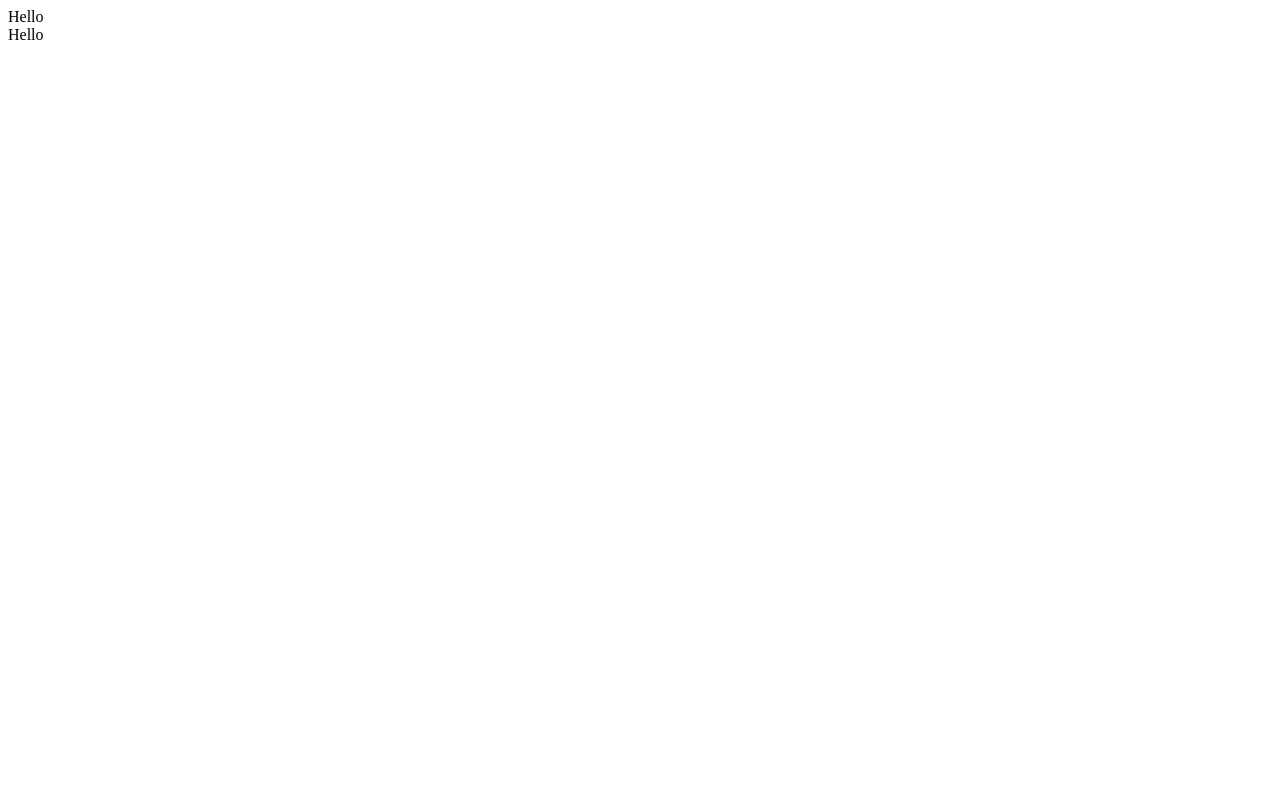
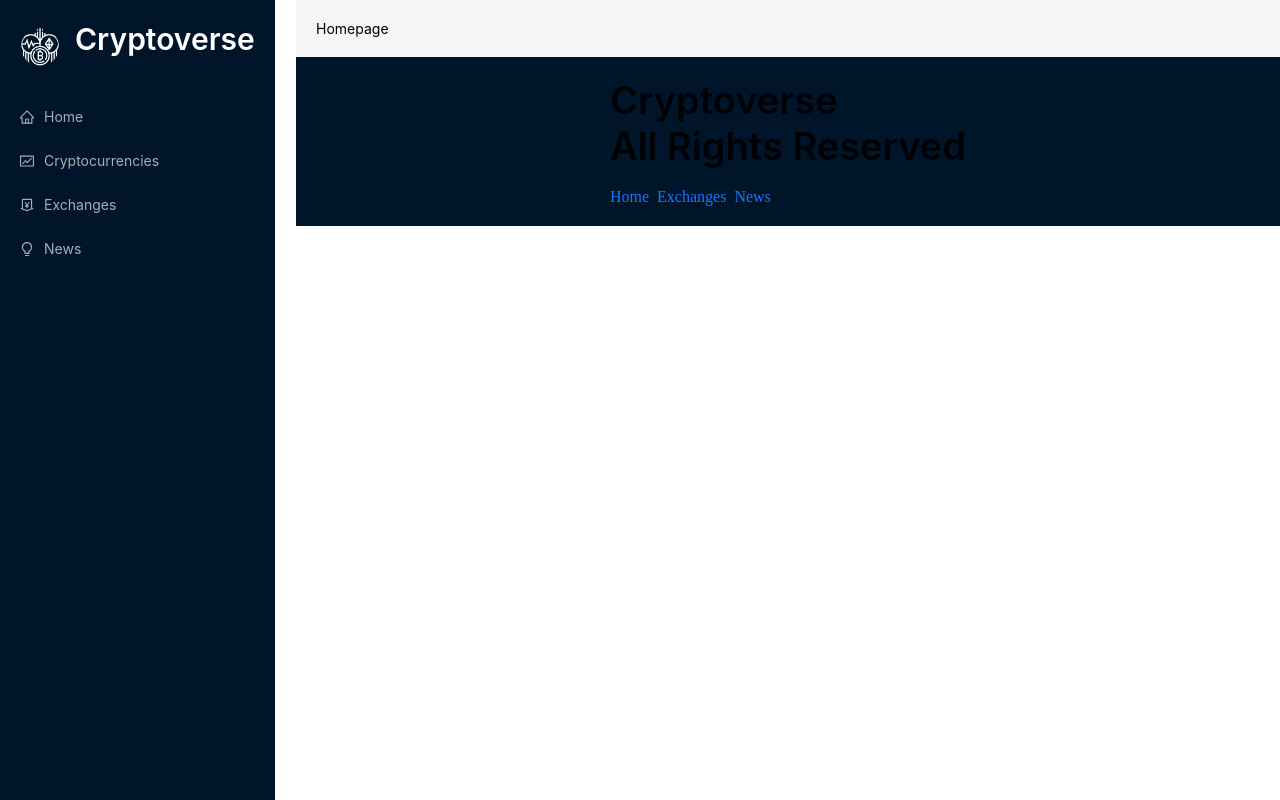
Before and after one commit to WiseyXD/Crypto-App, a React (Vite) app: page / in a window 1280 px wide. Built offline with nearby package versions, Linux system fonts and the light colour scheme.

Commit message:
Done with Layout

```diff
--- /dev/null
+++ b/src/App.css
@@ -0,0 +1,379 @@
+
+:root{
+    --text-primary:#000;
+    --bgPrimary:#fff;
+   --bgSecondary: #F9F9F9;
+   --pink: #0071bd;
+   --light-blue: #e6f7ff;
+   --border: #d9d9d9;
+}
+
+* {
+    margin: 0;
+    padding: 0;
+    box-sizing: border-box;
+}
+
+a:hover{
+    color: var(--pink) !important;
+}
+
+.app{
+    display: flex;
+    overflow: hidden;
+}
+
+.navbar{
+    flex: 0.2;
+    background-color: rgb(0, 21, 41);
+}
+
+.main{
+    flex: 0.8;
+    width: 100%;
+
+}
+.routes{
+    padding: 20px;
+}
+.nav-container{
+    position: fixed;
+    left: 0;
+    margin: 10px;
+    height: 100vh;
+    margin: 0px;
+    background-color: rgb(0, 21, 41);
+}
+
+.logo-container{
+    background-color: #001529;
+    display: flex;
+    padding: 20px;
+    align-items: center;
+    width: 100%;
+}
+.logo{
+    margin:0 0 0 15px;
+}
+.logo a{
+   color: white;
+}
+.menu-control-container{
+    display: none !important;
+    position: absolute !important;
+    right: 10px !important;
+    top: 25px !important;
+    font-size: 1.2rem !important;
+    background-color: var(--bgSecondary) !important;
+    border: none !important;
+}
+
+.loader{
+    height: 81vh;
+    display: flex;
+    justify-content: center;
+    align-items: center;
+}
+
+@media screen and (max-width:1300px){
+    .main{
+        margin-left: 50px;
+    }
+}
+
+@media screen and (max-width:1170px){
+    .main{
+        margin-left: 50px;
+    }
+}
+
+@media screen and (max-width:1000px){
+    .main{
+        margin-left: 100px;
+    }
+}
+
+@media screen and (max-width:800px){
+    .app{
+        flex-direction: column;
+        overflow: hidden;
+    }
+
+    .navbar{
+        flex: 1;
+    }
+
+    .main{
+        flex: 1;
+        margin-top: 90px;
+        margin-left: 0px;
+        margin-right: 10px;
+    }
+
+    .nav-container{
+        height: 8vh;
+        position:fixed;
+        width: 100%;
+        z-index: 100;
+        background-color: var(--bgSecondary);
+    }
+
+    .menu-control-container{
+        display: block !important;
+    }
+
+    .ant-menu{
+        position: absolute;
+        right: 0px;
+    }
+    .home-title{
+        font-size: 1.4rem !important;
+    }
+    .show-more{
+        font-size: 1.3rem !important;
+    }
+}
+
+.coin-detail-container{
+    margin: 30px;
+}
+
+.coin-heading-container{
+    display: flex;
+    justify-content: center;
+    align-items: center;
+    flex-direction: column;
+    border-bottom: 1px solid var(--border);
+    padding-top: 20px;
+    padding-bottom: 20px;
+    gap: 10px;
+}
+
+.coin-heading-container .coin-name{
+    font-weight: 900;
+    color: var(--pink);
+}
+
+.coin-heading-container p{
+    font-size: 1rem;
+    opacity: 0.9;
+    margin-bottom: 20px;
+}
+
+.stats-container{
+    display: flex;
+    justify-content: space-between;
+    align-items: center;
+    gap: 40px;
+}
+
+.stats-container h2{
+    font-weight: 700;
+    font-size: 1.4rem;
+    margin-top: 20px;
+    color: var(--pink);
+}
+
+.coin-details-heading{
+    font-weight: 700 !important;
+    margin-top: 20px !important;
+    color: var(--pink) !important;
+}
+
+.coin-stats{
+    display: flex;
+    justify-content: space-between;
+    border-bottom: 1px solid var(--border);
+    font-size: 1rem;
+    opacity: 0.9;
+    padding: 20px;
+
+}
+
+.coin-stats-name{
+    display: flex;
+    gap: 10px;
+    font-size: 1rem;
+}
+
+.stats{
+    font-weight: 800;
+}
+
+.coin-value-statistics-heading p{
+    font-size: 1rem;
+    opacity: 0.9;
+}
+
+.coin-desc-link{
+    display: flex;
+    gap: 40px;
+    margin-top: 40px;
+    padding-top: 20px;
+}
+
+.coin-desc-link h2{
+    font-weight: 700;
+    color: var(--pink);
+}
+
+.coin-desc-link p{
+    font-size: 1rem;
+    opacity: 0.9;
+}
+
+.coin-desc-link a{
+    color: var(--pink);
+}
+
+.coin-desc-link h3{
+    font-weight: 700;
+}
+
+.coin-desc{
+    flex: 0.5;
+}
+
+.coin-links{
+  padding: 0px 20px;
+    flex: 0.5;
+}
+
+.coin-link{
+    display: flex;
+    justify-content: space-between;
+    align-items: center;
+    border-bottom: 1px solid var(--border);
+    padding: 20px;
+}
+
+.link-name{
+    text-transform: capitalize;
+    font-size: 1rem;
+}
+
+.coin-link a{
+    color: var(--pink);
+    font-weight: 700;
+    font-size: 1rem;
+}
+
+.coin-link:hover, .coin-stats:hover{
+    background-color: var(--bgSecondary);
+}
+
+@media screen and (max-width:1000px){
+    .stats-container{
+        flex-direction: column;
+    }
+    .coin-desc-link{
+        flex-direction: column;
+    }
+    .stats-container h2{
+        margin-top: 0px;
+    }
+}
+
+@media screen and (max-width: 500px){
+    .coin-links{
+        padding: 0px;
+    }
+    .coin-detail-container{
+        margin: 0;
+    }
+}
+@media screen and (max-width: 500px){
+    .heading{
+        margin-top: 20px;
+    }
+}
+
+.select-news{
+    width: 180px;
+}
+.news-card{
+    min-height: 300px !important;
+}
+.news-image-container{
+    display: flex !important;
+    justify-content: space-between !important;
+}
+.news-title{
+width: 70%;
+}
+
+.news-image-container .img{
+    width:100px;
+    height:100px;
+}
+.news-card p{
+    color: black;
+    margin: 10px 0px !important;
+}
+.provider-container{
+    display: flex;
+    justify-content: space-between;
+}
+.provider-name{
+    margin-left: 10px;
+}
+
+.chart-header{
+    display: flex;
+    justify-content: space-between;
+    gap: 50px;
+    color: #0071bd;
+}
+.chart-title{
+    color: #0071bd !important;
+}
+.price-container{
+    display: flex !important;
+    gap: 20px !important;
+    align-items: center !important;
+    flex-wrap: wrap !important;
+}
+.price-change{
+    font-weight: 900 !important;
+}
+.current-price{
+    margin-top: 0px !important;
+    font-weight: 900 !important;
+}
+.home-heading-container{
+    display: flex;
+    justify-content: space-between;
+    align-items: center;
+    margin-top: 40px;
+}
+.show-more{
+    margin-top: 0px !important;
+}
+.exchange-image{
+    margin: 0px 10px !important;
+}
+.search-crypto{
+    margin: 20px auto 30px auto;
+    width: 250px;
+}
+.crypto-card-container{
+    min-height: 65vh !important;
+}
+.crypto-card{
+    min-width: 250px;
+}
+.crypto-card .crypto-image{
+    width:35px;
+}
+.select-timeperiod{
+    width: 200px !important;
+    margin-top: 20px !important;
+}
+
+.footer {
+    background-color: #001529;
+    display: flex;
+    flex-direction: column;
+    padding: 20px;
+    align-items: center;
+}
--- a/src/App.jsx
+++ b/src/App.jsx
@@ -1,14 +1,55 @@
 import { useState } from "react";
 import reactLogo from "./assets/react.svg";
 import viteLogo from "/vite.svg";
-
+import "./App.css";
+import { Routes, Route, Link } from "react-router-dom";
+import { Layout, Typography, Space } from "antd";
+import {
+	Navbar,
+	Footer,
+	Homepage,
+	Exchange,
+	Cryptocurrencies,
+	CryptoDetails,
+	News,
+} from "./Components";
 function App() {
 	return (
-		<div>
-			<div className="navbar">Hello</div>
-			<div className="main"></div>
-			<div className="footer"></div>
-			<div>Hello</div>
+		<div className="app">
+			<div className="navbar">
+				<Navbar />
+			</div>
+			<div className="main">
+				<Layout>
+					<div className="routes">
+						<Routes>
+							<Route exact path="/" element={<Homepage />} />
+							<Route
+								exact
+								path="/exchanges"
+								element={<Exchange />}
+							/>
+
+							<Route
+								exact
+								path="/cryptocurrencies"
+								element={<Cryptocurrencies />}
+							/>
+
+							<Route
+								exact
+								path="/crypto/:coinId"
+								element={<CryptoDetails />}
+							/>
+
+							<Route exact path="/news" element={<News />} />
+						</Routes>
+					</div>
+				</Layout>
+				<div className="footer">
+					<Footer />
+				</div>
+			</div>
 		</div>
 	);
 }
--- /dev/null
+++ b/src/Components/CryptocDetails.jsx
@@ -0,0 +1,5 @@
+import React from "react";
+
+export default function CryptocDetails() {
+	return <div>CryptoDetails</div>;
+}
--- /dev/null
+++ b/src/Components/Cryptocurrencies.jsx
@@ -0,0 +1,5 @@
+import React from "react";
+
+export default function Cryptocurrencies() {
+	return <div>Cryptocurrencies</div>;
+}
--- /dev/null
+++ b/src/Components/Exchange.jsx
@@ -0,0 +1,5 @@
+import React from "react";
+
+export default function Exchange() {
+	return <div>Exchange</div>;
+}
--- a/src/Components/Footer.jsx
+++ b/src/Components/Footer.jsx
@@ -1,9 +1,18 @@
-import React from 'react'
-
+import React from "react";
+import { Typography, Space } from "antd";
+import { Link } from "react-router-dom";
 export default function Footer() {
-  return (
-    <div>
-
-    </div>
-  )
+	return (
+		<div>
+			<Typography.Title>
+				Cryptoverse <br />
+				All Rights Reserved
+			</Typography.Title>
+			<Space>
+				<Link to="/">Home</Link>
+				<Link to="/exchanges">Exchanges</Link>
+				<Link to="/news">News</Link>
+			</Space>
+		</div>
+	);
 }
--- /dev/null
+++ b/src/Components/Homepage.jsx
@@ -0,0 +1,5 @@
+import React from "react";
+
+export default function Homepage() {
+	return <div>Homepage</div>;
+}
--- a/src/Components/Navbar.jsx
+++ b/src/Components/Navbar.jsx
@@ -1,9 +1,38 @@
-import React from 'react'
+import { Typography, Button, Menu, Avatar } from "antd";
+import {
+	HomeOutlined,
+	MoneyCollectOutlined,
+	BulbOutlined,
+	FundOutlined,
+	MenuOutlined,
+} from "@ant-design/icons";
+import { Link } from "react-router-dom";
+import icon from "../assets/Images/cryptocurrency.png";
 
 export default function Navbar() {
-  return (
-    <div>
-
-    </div>
-  )
+	return (
+		<div className="nav-container">
+			<div className="logo-container">
+				<Avatar src={icon} size="large" />
+				<Typography.Title level={2} className="logo">
+					<Link to="/">Cryptoverse</Link>
+				</Typography.Title>
+			</div>
+			<Menu theme="dark">
+				<Menu.Item icon={<HomeOutlined />} key={1}>
+					<Link to="/">Home</Link>
+				</Menu.Item>
+				<Menu.Item icon={<FundOutlined />} key={2}>
+					<Link to="/cryptocurrencies">Cryptocurrencies</Link>
+				</Menu.Item>
+				<Menu.Item icon={<MoneyCollectOutlined />} key={3}>
+					<Link to="/exchanges">Exchanges</Link>
+				</Menu.Item>
+				<Menu.Item icon={<BulbOutlined />} key={4}>
+					<Link to="/news">News</Link>
+				</Menu.Item>
+			</Menu>
+			{/* <Button className="menu-control-container"></Button> */}
+		</div>
+	);
 }
--- /dev/null
+++ b/src/Components/News.jsx
@@ -0,0 +1,5 @@
+import React from "react";
+
+export default function News() {
+	return <div>News</div>;
+}
--- /dev/null
+++ b/src/Components/index.js
@@ -0,0 +1,7 @@
+export { default as Navbar } from "./Navbar";
+export { default as Footer } from "./Footer";
+export { default as Homepage } from "./Homepage";
+export { default as Exchange } from "./Exchange";
+export { default as News } from "./News";
+export { default as CryptoDetails } from "./CryptocDetails";
+export { default as Cryptocurrencies } from "./Cryptocurrencies";
--- a/src/main.jsx
+++ b/src/main.jsx
@@ -1,10 +1,14 @@
-import React from 'react'
-import ReactDOM from 'react-dom/client'
-import App from './App.jsx'
+import React from "react";
+import ReactDOM from "react-dom/client";
+import App from "./App.jsx";
+import { BrowserRouter } from "react-router-dom";
+import "antd/dist/antd-with-locales.js";
+import "antd/dist/antd.js";
 
-
-ReactDOM.createRoot(document.getElementById('root')).render(
-  <React.StrictMode>
-    <App />
-  </React.StrictMode>,
-)
+ReactDOM.createRoot(document.getElementById("root")).render(
+	<React.StrictMode>
+		<BrowserRouter>
+			<App />
+		</BrowserRouter>
+	</React.StrictMode>
+);
```
Also changed, not shown: src/assets/Images/cryptocurrency.png (added), 1 other file (tests, documents, lock files or other folders).
